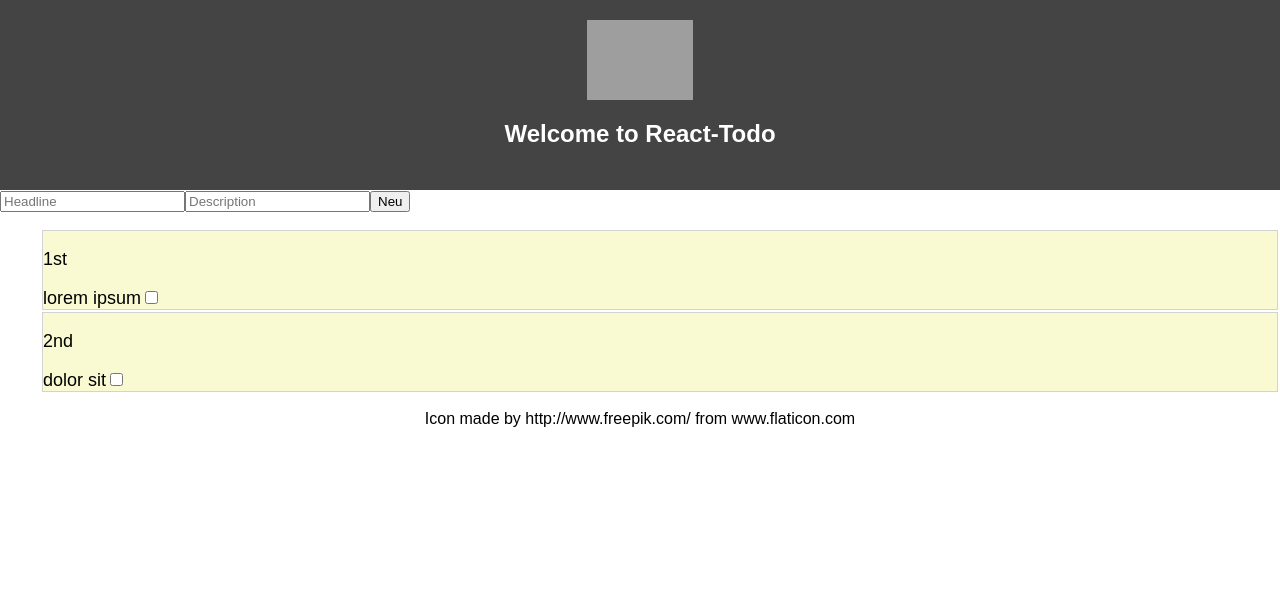
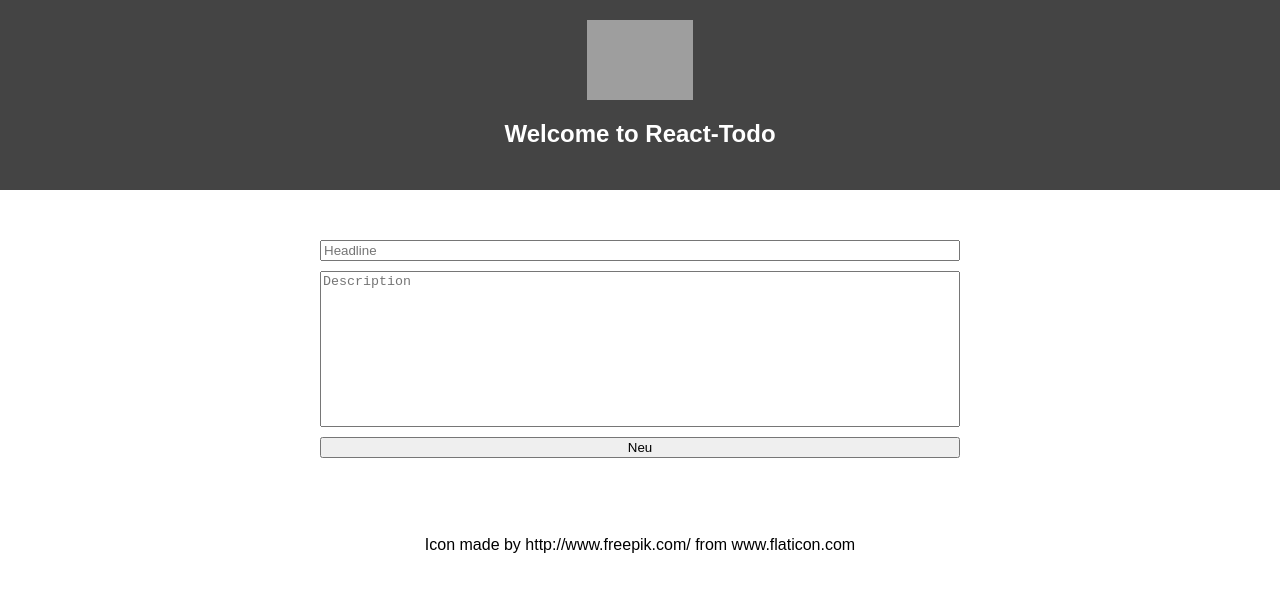
Before and after one commit to riandree/react-todo, a React (Create React App) app: page / in a window 1280 px wide. Shown: the top 592 px of the page. Built offline with nearby package versions, Linux system fonts and the light colour scheme; grey boxes are pictures that could not be loaded.

Commit message:
items can be deleted

```diff
--- a/src/ToDoList.js
+++ b/src/ToDoList.js
@@ -12,12 +12,21 @@ const createItem = (headline, description) => ({
 
 const ToDoItem = (props) => {
     const onChecked = () => props.checked(props.id);
+    const onDelete = () => props.deleteItem(props.id);
     return (
-        <div className="item" onClick={ onChecked }>
-            <p>{ props.headline }</p>
-            <span>{ props.description }</span>
-            <input type="checkbox" checked={ props.isChecked } readOnly/>
-        </div>
+        <section className="item">
+            <h3>{ props.headline }</h3>
+            <p>{ props.description }</p>
+            <label for={props.id}>Done</label>
+            <input id={props.id}
+                   type="checkbox"
+                   onClick={ onChecked }
+                   checked={ props.isChecked }
+                   readOnly/>
+            {
+                props.isChecked && <button onClick={ onDelete }>delete item</button>
+            }
+        </section>
     );
 };
 
@@ -26,6 +35,7 @@ ToDoItem.propTypes = {
     headline: PropTypes.string.isRequired,
     description: PropTypes.string.isRequired,
     checked: PropTypes.func.isRequired,
+    deleteItem: PropTypes.func.isRequired,
     isChecked: PropTypes.bool
 };
 
@@ -37,7 +47,8 @@ class ToDoList extends Component {
 
     static propTypes = {
         items: PropTypes.array.isRequired,
-        checked: PropTypes.func.isRequired
+        checked: PropTypes.func.isRequired,
+        deleteItem: PropTypes.func.isRequired
     }
 
     render() {
@@ -45,11 +56,12 @@ class ToDoList extends Component {
             .map((item) => (<li key={ item.id }><ToDoItem
                 id={ item.id }
                 checked={ this.props.checked }
+                deleteItem={ this.props.deleteItem }
                 headline={ item.headline }
                 isChecked={ item.checked }
                 description={ item.description}/></li>));
         return (
-            <div>
+            <div className="ToDoList">
                 <ul>
                     { items }
                 </ul>
@@ -72,32 +84,31 @@ class ToDo extends Component {
     componentDidMount() {
         this.setState((prevState) => (
             {
-                items: [
-                    createItem("1st", "lorem ipsum"),
-                    createItem("2nd", "dolor sit"),
-                    ...prevState.items
-                ]
+                items: []
             }
         ));
     }
 
     render() {
         return (
-            <div>
-                <div>
+            <div className="ToDo">
+                <div className="ToDoCreate">
                     <input type="text"
                            placeholder="Headline"
                            value={ this.state.currentHeadline }
                            name="headline"
                            onChange={ this.onChange }/>
-                    <input type="text"
-                           placeholder="Description"
-                           value={ this.state.currentDescription }
-                           name="description"
-                           onChange={ this.onChange }/>
+                    <textarea
+                        placeholder="Description"
+                        value={ this.state.currentDescription }
+                        name="description"
+                        rows="10"
+                        onChange={ this.onChange }/>
                     <button onClick={ this.handleCreate }>Neu</button>
                 </div>
-                <ToDoList checked={ this.itemChecked } items={ this.state.items }/>
+                <ToDoList checked={ this.itemChecked }
+                          deleteItem={ this.itemDelete }
+                          items={ this.state.items }/>
             </div>
         );
     }
@@ -106,8 +117,8 @@ class ToDo extends Component {
         this.setState((prev) => (
             {
                 items: [createItem(this.state.currentHeadline, this.state.currentDescription), ...prev.items],
-                currentHeadline : "",
-                currentDescription : ""
+                currentHeadline: "",
+                currentDescription: ""
             }
         ));
     }
@@ -123,6 +134,14 @@ class ToDo extends Component {
             default :
                 console.warn(`unknown target-name "${event.target.name}"`);
         }
+    }
+
+    itemDelete = (id) => {
+        this.setState((prev) => {
+            return {
+              items : prev.items.filter(item => item.id!==id)
+            };
+        });
     }
 
     itemChecked = (id) => {
```
